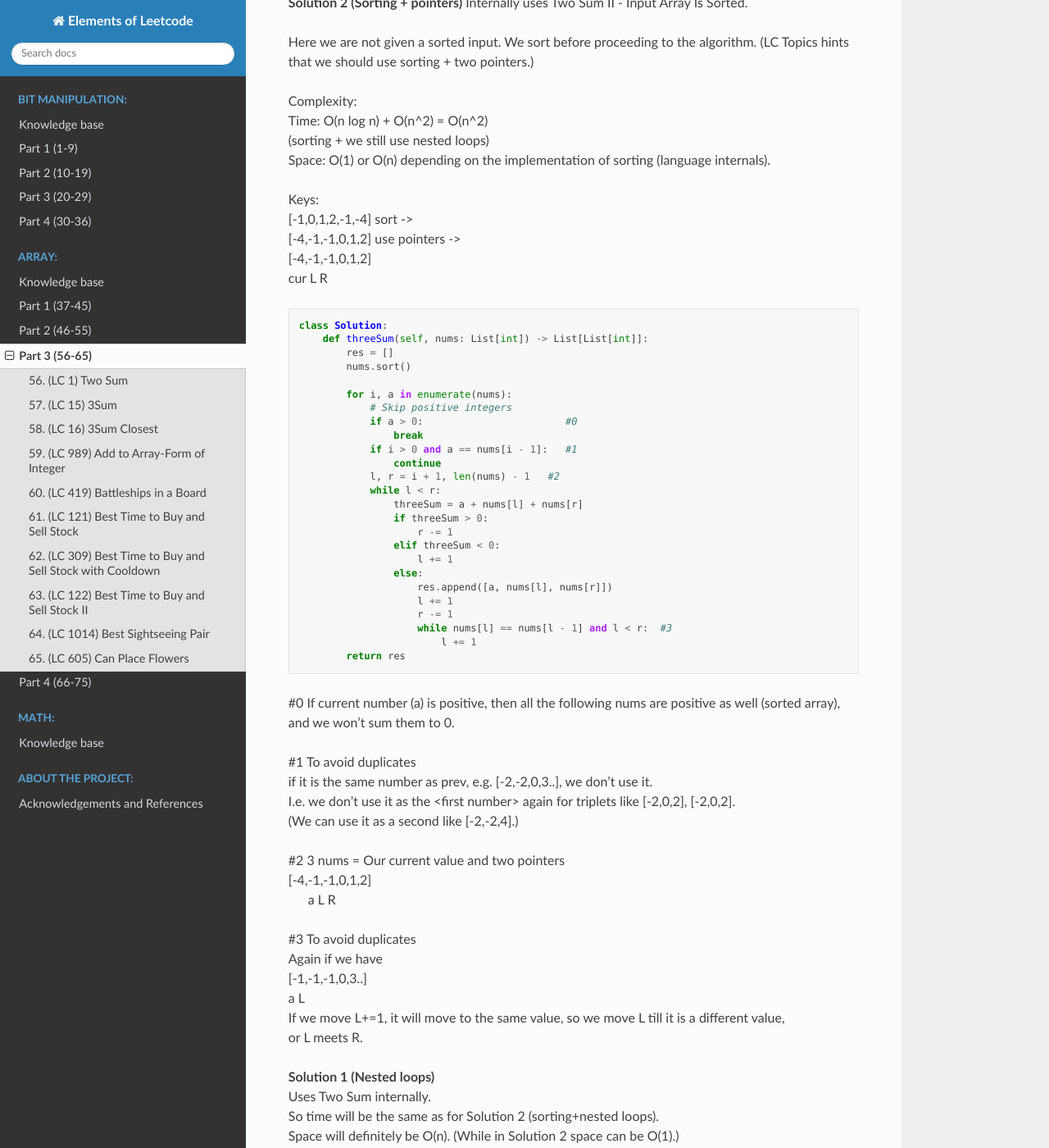
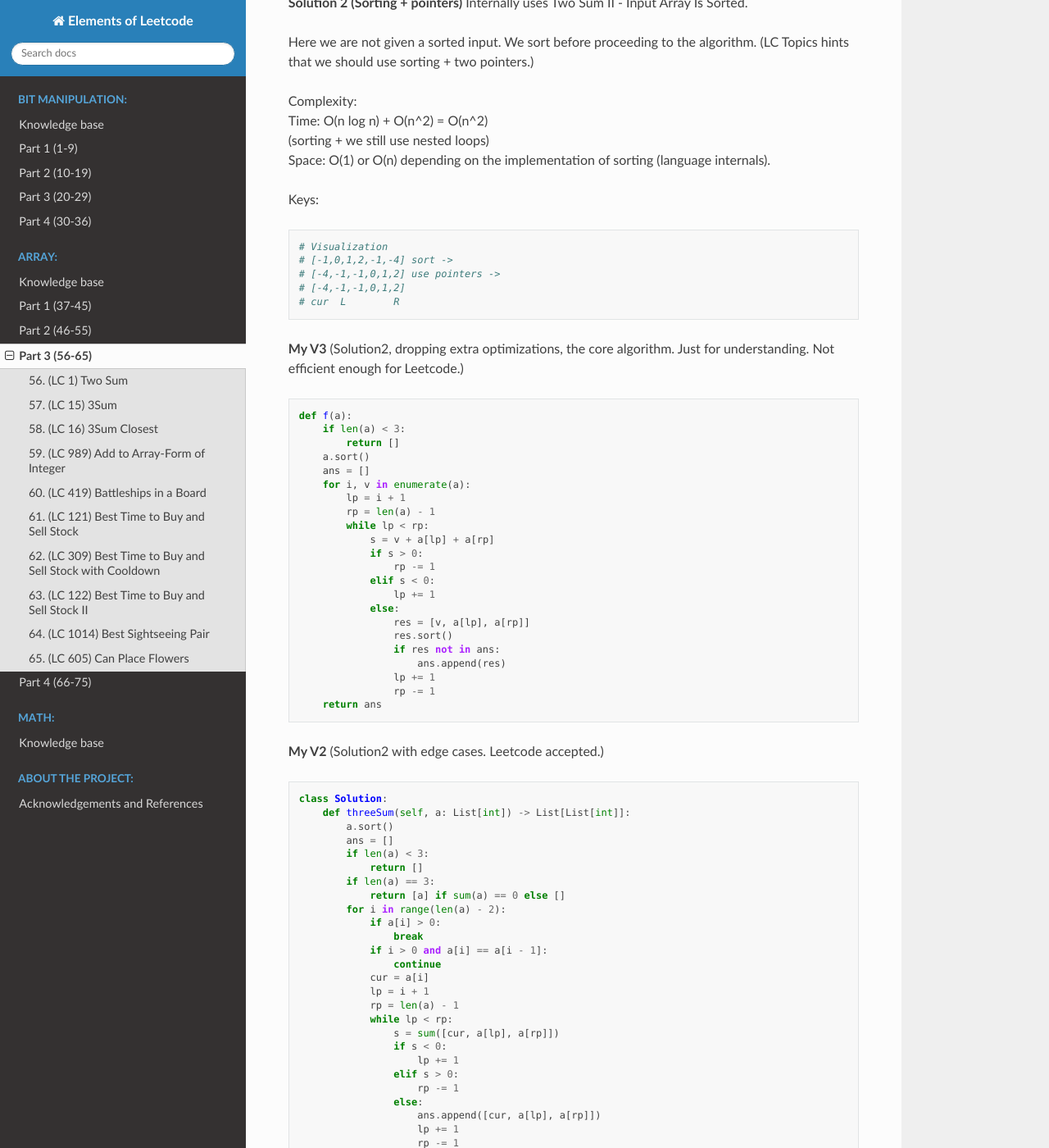
Before and after one commit to kkvero/elements_of_leetcode, a Sphinx documentation site: the page built from docs/source/array/array_3.rst, in a window 1280 px wide and 1400 px high, scrolled down 947 px. Shown: the whole window at 82% size. Built offline with Sphinx 7.4.7 and the Read the Docs theme 2.0.0, drawn with Linux system fonts in a browser that asks for light colours; some of the changed text lies outside the part shown.

Commit message:
update 30: edit q57, add 68

```diff
--- a/docs/source/array/array_3.rst
+++ b/docs/source/array/array_3.rst
@@ -52,13 +52,73 @@ Here we are not given a sorted input. We sort before proceeding to the algorithm
 | (sorting + we still use nested loops)
 | Space: O(1) or O(n) depending on the implementation of sorting (language internals).
 
-| Keys:
-| [-1,0,1,2,-1,-4] sort ->
-| [-4,-1,-1,0,1,2] use pointers ->
-| [-4,-1,-1,0,1,2]
-| cur  L        R
+Keys::
 
-::
+    # Visualization
+    # [-1,0,1,2,-1,-4] sort ->
+    # [-4,-1,-1,0,1,2] use pointers ->
+    # [-4,-1,-1,0,1,2]
+    # cur  L        R
+
+**My V3** (Solution2, dropping extra optimizations, the core algorithm.
+Just for understanding. Not efficient enough for Leetcode.) ::
+
+    def f(a):
+        if len(a) < 3:
+            return []
+        a.sort()
+        ans = []
+        for i, v in enumerate(a):
+            lp = i + 1
+            rp = len(a) - 1
+            while lp < rp:
+                s = v + a[lp] + a[rp]
+                if s > 0:
+                    rp -= 1
+                elif s < 0:
+                    lp += 1
+                else:
+                    res = [v, a[lp], a[rp]]
+                    res.sort()
+                    if res not in ans:
+                        ans.append(res)
+                    lp += 1
+                    rp -= 1
+        return ans
+
+**My V2** (Solution2 with edge cases. Leetcode accepted.) ::
+
+    class Solution:
+        def threeSum(self, a: List[int]) -> List[List[int]]:
+            a.sort()
+            ans = []
+            if len(a) < 3:
+                return []
+            if len(a) == 3:
+                return [a] if sum(a) == 0 else []
+            for i in range(len(a) - 2):
+                if a[i] > 0:
+                    break
+                if i > 0 and a[i] == a[i - 1]:
+                    continue
+                cur = a[i]
+                lp = i + 1
+                rp = len(a) - 1
+                while lp < rp:
+                    s = sum([cur, a[lp], a[rp]])
+                    if s < 0:
+                        lp += 1
+                    elif s > 0:
+                        rp -= 1
+                    else:
+                        ans.append([cur, a[lp], a[rp]])
+                        lp += 1
+                        rp -= 1
+                        while a[lp] == a[lp - 1] and lp < rp:
+                            lp += 1
+            return ans
+
+**Solution 2 explained** ::
 
     class Solution:
         def threeSum(self, nums: List[int]) -> List[List[int]]:
@@ -94,16 +154,20 @@ as well (sorted array), and we won't sum them to 0.
 | I.e. we don't use it as the <first number> again for triplets like [-2,0,2], [-2,0,2].
 | (We can use it as a second like [-2,-2,4].)
 
-| #2 3 nums = Our current value and two pointers
-| [-4,-1,-1,0,1,2]
-|   a  L        R
+#2 3 nums = Our current value and two pointers::
+
+    # [-4,-1,-1,0,1,2]
+    #   a  L        R
 
 | #3 To avoid duplicates
 | Again if we have
-| [-1,-1,-1,0,3..]
-| a   L
-| If we move L+=1, it will move to the same value, so we move L till it is a different value,
-| or L meets R.
+
+::
+
+    # [-1,-1,-1,0,3..]
+    #   a   L
+
+If we move L+=1, it will move to the same value, so we move L till it is a different value, or L meets R.
 
 | **Solution 1 (Nested loops)**
 | Uses Two Sum internally.
```
Also changed, not shown: docs/source/array/array_4.rst (+50 -0 lines), 9 other files.
